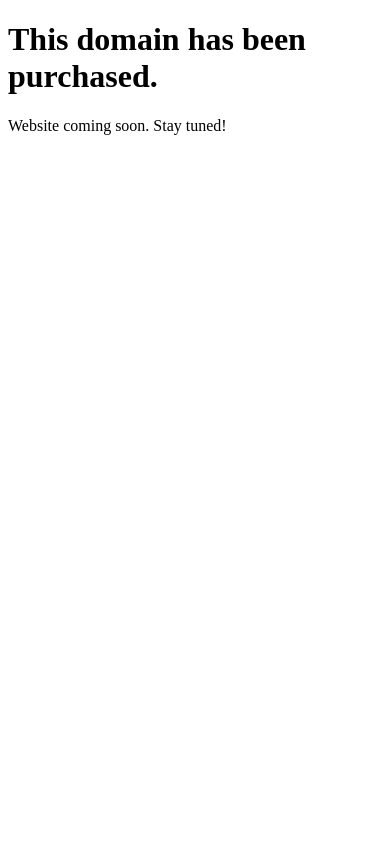
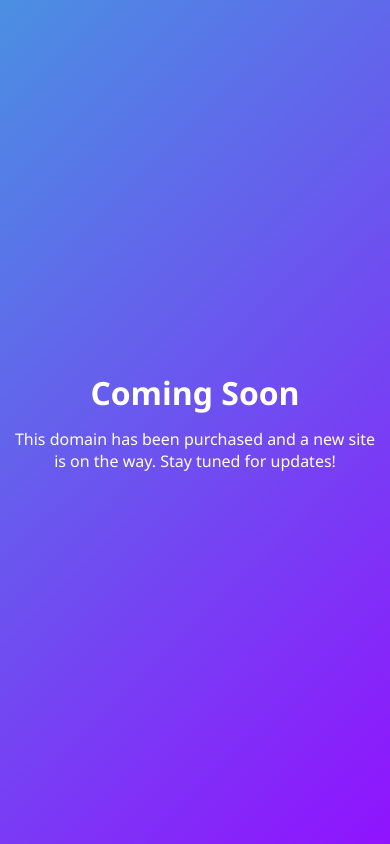
Before and after one commit to K00paK1xg/gotennisclub, a plain HTML site: page index.html in a window 390 px wide. Drawn offline with Linux system fonts and the light colour scheme.

Commit message:
Update index.html

```diff
--- a/index.html
+++ b/index.html
@@ -1,11 +1,62 @@
 <!DOCTYPE html>
 <html lang="en">
 <head>
-    <meta charset="UTF-8">
-    <title>Coming Soon</title>
+  <meta charset="UTF-8" />
+  <meta name="viewport" content="width=device-width, initial-scale=1.0"/>
+  <title>Coming Soon</title>
+  <style>
+    body {
+      margin: 0;
+      padding: 0;
+      font-family: "Segoe UI", Tahoma, Geneva, Verdana, sans-serif;
+      background: linear-gradient(135deg, #4a90e2, #9013fe);
+      color: white;
+      height: 100vh;
+      display: flex;
+      align-items: center;
+      justify-content: center;
+      text-align: center;
+      flex-direction: column;
+    }
+
+    h1 {
+      font-size: 3em;
+      margin: 0.2em 0;
+    }
+
+    p {
+      font-size: 1.2em;
+      max-width: 600px;
+      margin: 0.5em;
+    }
+
+    .logo {
+      width: 80px;
+      height: 80px;
+      margin-bottom: 1em;
+    }
+
+    @media (max-width: 600px) {
+      h1 {
+        font-size: 2em;
+      }
+
+      p {
+        font-size: 1em;
+      }
+
+      .logo {
+        width: 60px;
+        height: 60px;
+      }
+    }
+  </style>
 </head>
 <body>
-    <h1>This domain has been purchased.</h1>
-    <p>Website coming soon. Stay tuned!</p>
+  <!-- Optional: replace with your logo -->
+  <!-- <img src="logo.png" alt="Logo" class="logo" /> -->
+
+  <h1>Coming Soon</h1>
+  <p>This domain has been purchased and a new site is on the way. Stay tuned for updates!</p>
 </body>
 </html>
```
